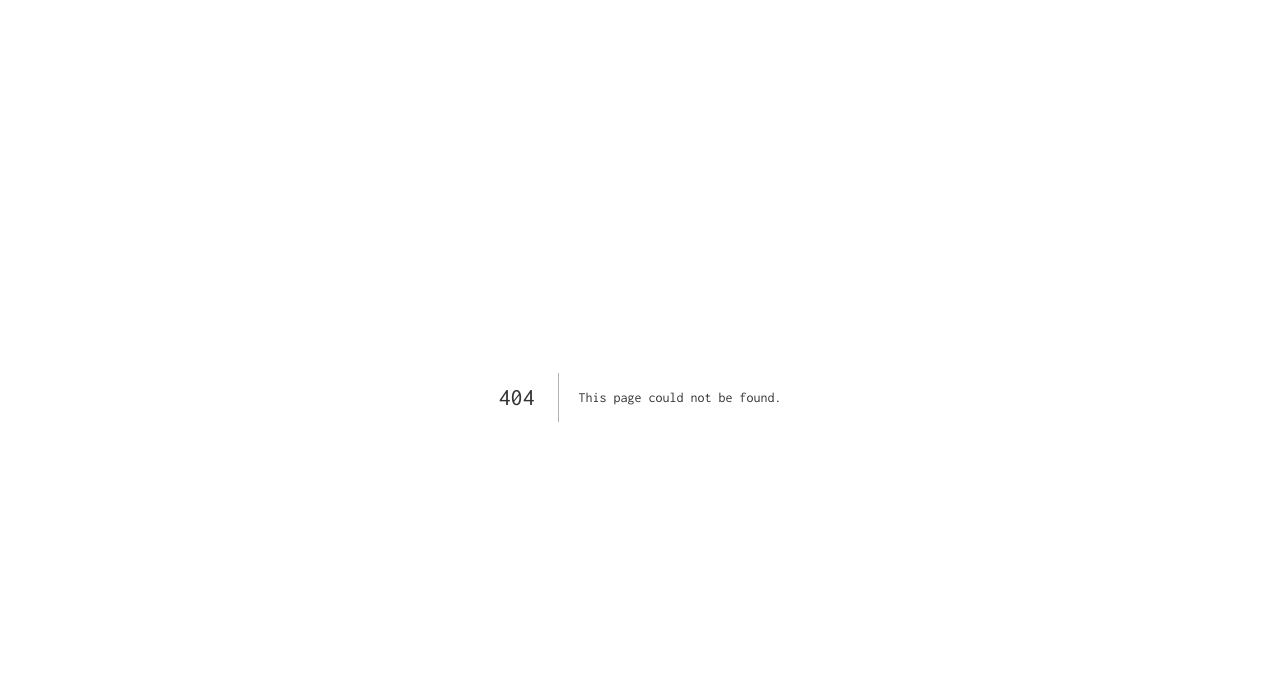
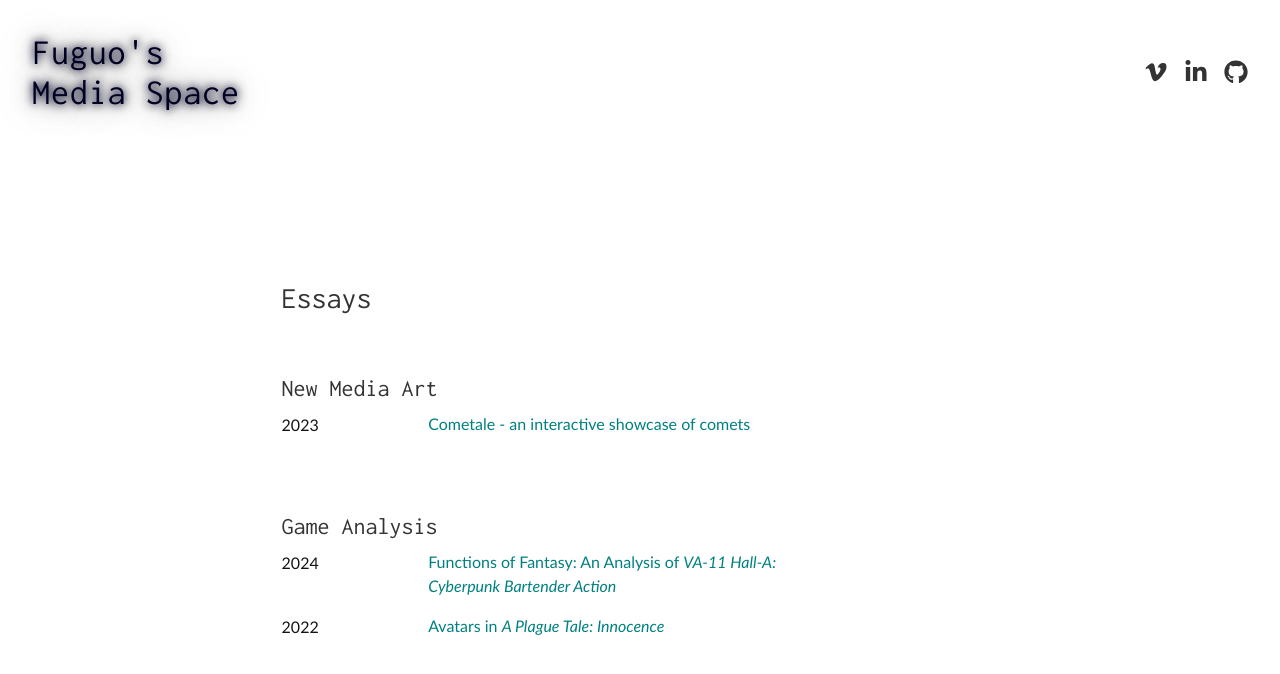
Before and after one commit to fuguoxue/fuguoxue-online-portfolio, a Next.js app: page /essays in a window 1280 px wide. Before the commit this address had no page. Shown: the top 674 px of the page. Built offline with nearby package versions, Linux system fonts and the light colour scheme.

Commit message:
Added Essays page

```diff
--- a/src/app/bio/page.tsx
+++ b/src/app/bio/page.tsx
@@ -308,7 +308,8 @@ export default function Main() {
             Issued by Nanyang Technological University, Singapore.
           </p>
         </section>
-        <div className="sm:block md:block lg:hidden">
+        <div className="col-span-1 sm:hidden md:block lg:hidden"></div>
+        <div className="col-span-1 md:col-span-3 lg:col-span-1">
           <BackToTop />
         </div>
       </main>
--- /dev/null
+++ b/src/app/essays/page.tsx
@@ -0,0 +1,71 @@
+import TitleLine from "@/components/TitleLine";
+import BackToTop from "@/components/BackToTop";
+import Link from "next/link";
+// import { SeparationLine } from "@/components/webpageReusables";
+
+export default function Main() {
+  return (
+    <div className="grid grid-cols-1 lg:grid-cols-5 min-h-screen m-4">
+      <div className="col-span-1 lg:col-span-5">
+        <TitleLine />
+      </div>
+      <div className="col-span-1 sm:hidden md:hidden lg:block"></div>
+      <main className="col-span-1 lg:col-span-3 p-4 mb-8">
+        <div className="col-span-1 lg:col-span-3 grid grid-cols-1 md:grid-cols-3 lg:grid-cols-5 gap-4">
+          <h2 className="mb-4 col-span-1 md:col-span-3 lg:col-span-5">
+            Essays
+          </h2>
+
+          <section className="col-span-1 md:col-span-3 lg:col-span-5 mb-4">
+            <h3>New Media Art</h3>
+
+            {/* Year and title should be in the same line on lg screens */}
+            <div className="col-span-1 md:col-span-3 grid grid-cols-5 gap-4">
+              <p className="col-span-1 mb-4">2023</p>
+              <Link
+                href="https://dr.ntu.edu.sg/handle/10356/167573"
+                className="text-tag hover:underline col-span-1 lg:col-span-3 mb-4"
+                target="_blank"
+              >
+                Cometale - an interactive showcase of comets
+              </Link>
+            </div>
+          </section>
+
+          <section className="col-span-1 md:col-span-3  lg:col-span-5 mb-4">
+            <h3>Game Analysis</h3>
+
+            {/* Repeat same structure for other essays */}
+            <div className="col-span-1 md:col-span-3 grid grid-cols-5 gap-4">
+              <p className="col-span-1 mb-4">2024</p>
+              <Link
+                href="/documents/Fuguo Xue - Functions of Fantasy_ An Analysis of VA-11 Hall-A_ Cyberpunk Bartender Action.pdf"
+                className="text-tag hover:underline col-span-1 lg:col-span-3 mb-4"
+                target="_blank"
+              >
+                Functions of Fantasy: An Analysis of{" "}
+                <i>VA-11 Hall-A: Cyberpunk Bartender Action</i>
+              </Link>
+            </div>
+
+            <div className="col-span-1 md:col-span-3 grid grid-cols-5 gap-4">
+              <p className="col-span-1 mb-4">2022</p>
+              <Link
+                href="/documents/Fuguo Xue - Avatars in A Plague Tale.pdf"
+                className="text-tag hover:underline col-span-1 lg:col-span-3 mb-4"
+                target="_blank"
+              >
+                Avatars in <i>A Plague Tale: Innocence</i>
+              </Link>
+            </div>
+          </section>
+        </div>
+      </main>
+
+      <div className="col-span-1 sm:hidden md:block lg:hidden"></div>
+      <div className="col-span-1 md:col-span-3 lg:col-span-1">
+        <BackToTop />
+      </div>
+    </div>
+  );
+}
--- a/src/app/page.tsx
+++ b/src/app/page.tsx
@@ -35,14 +35,38 @@ export default function Home() {
             {/* Bio Section */}
             <P5ShadowController />
             <p className="leading-relaxed mb-4 text-left">
-              Fuguo Xue is a media artist and frontend developer specializing in interactive installations and creative technologies. Her work blends AI, creative coding, and experience design, and was featured at Ars Electronica Festival and more.
+              Fuguo Xue is a media artist and frontend developer specializing in
+              interactive installations and creative technologies. Her work
+              blends AI, creative coding, and experience design, and was
+              featured at Ars Electronica Festival and more.
             </p>
-            <Link href="/bio" className="group inline-flex items-center text-tag transition-all duration-300 transform hover:scale-105 text-lg">
-              <span className="transition-all group-hover:underline">Bio</span>
-              <span className="transition-all transform group-hover:scale-105">
-                &nbsp;&#8594;
-              </span>
-            </Link>
+            <div>
+              <Link
+                href="/bio"
+                className="group inline-flex items-center text-tag transition-all duration-300 transform hover:scale-105 text-lg"
+              >
+                <span className="transition-all group-hover:underline">
+                  Bio
+                </span>
+                <span className="transition-all transform group-hover:scale-105">
+                  &nbsp;&#8594;
+                </span>
+              </Link>
+            </div>
+
+            <div>
+              <Link
+                href="/essays"
+                className="group inline-flex items-center text-tag transition-all duration-300 transform hover:scale-105 text-lg"
+              >
+                <span className="transition-all group-hover:underline">
+                  Essays
+                </span>
+                <span className="transition-all transform group-hover:scale-105">
+                  &nbsp;&#8594;
+                </span>
+              </Link>
+            </div>
 
             {/* Tag Filter */}
             <div className="my-10 lg:flex lg:flex-col space-y-2 justify-center">
```
Also changed, not shown: 2 other files (tests, documents, lock files or other folders).
